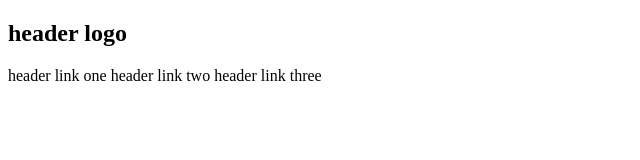
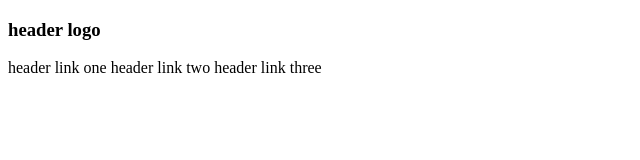
Before and after one commit to aidenscattergood/landing-page, a plain HTML site: page index.html in a window 1280 px wide. Shown: the whole page, without its empty margins (0-640 px from the left). Drawn offline with Linux system fonts and the light colour scheme.

Commit message:
Fix h2 tag to h3 for smaller text

```diff
--- a/index.html
+++ b/index.html
@@ -8,7 +8,7 @@
 
 </body>
 <div class="header">
-<h2>header logo</h2>
+<h3>header logo</h3>
 <a>header link one</a>
 <a>header link two</a>
 <a>header link three</a>
```
